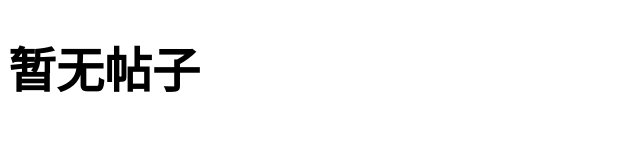
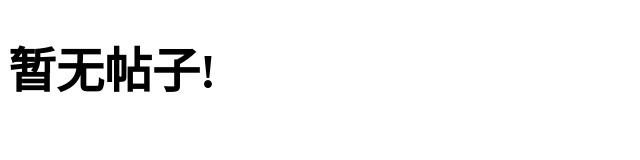
Before and after one commit to Flasds/st, a plain HTML site: page index.html in a window 1280 px wide. Shown: the full height of the page, 0-640 px from the left. Drawn offline with Linux system fonts and the light colour scheme.

Commit message:
Update index.html

```diff
--- a/index.html
+++ b/index.html
@@ -10,6 +10,6 @@
 	</style>
 </head>
 <body>
-	<h1>暂无帖子</h1>
+	<h1>暂无帖子!</h1>
 </body>
 </html>
```
